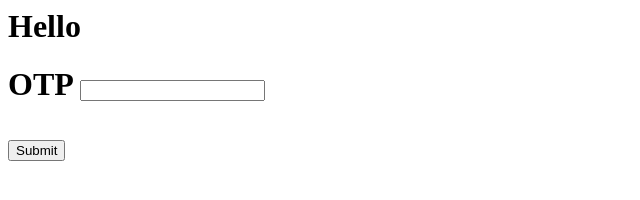
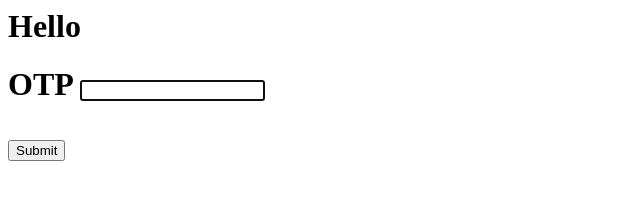
Before and after one commit to thanhgkxim/thanhgkxim.github.io, a plain HTML site: page index.html in a window 1280 px wide. Shown: the whole page, without its empty margins (0-640 px from the left). Drawn offline with Linux system fonts and the light colour scheme.

Commit message:
Update index.html

```diff
--- a/index.html
+++ b/index.html
@@ -5,7 +5,7 @@
    <h1>Hello<h1>
     <form action="/action_page.php">
         <label for="fname">OTP</label>
-        <input type="text" id="fname" name="fname"><br><br>
+        <input type="text" id="fname" name="fname" autofocus><br><br>
         <input type="submit" value="Submit">
       </form>
  </body>
```
